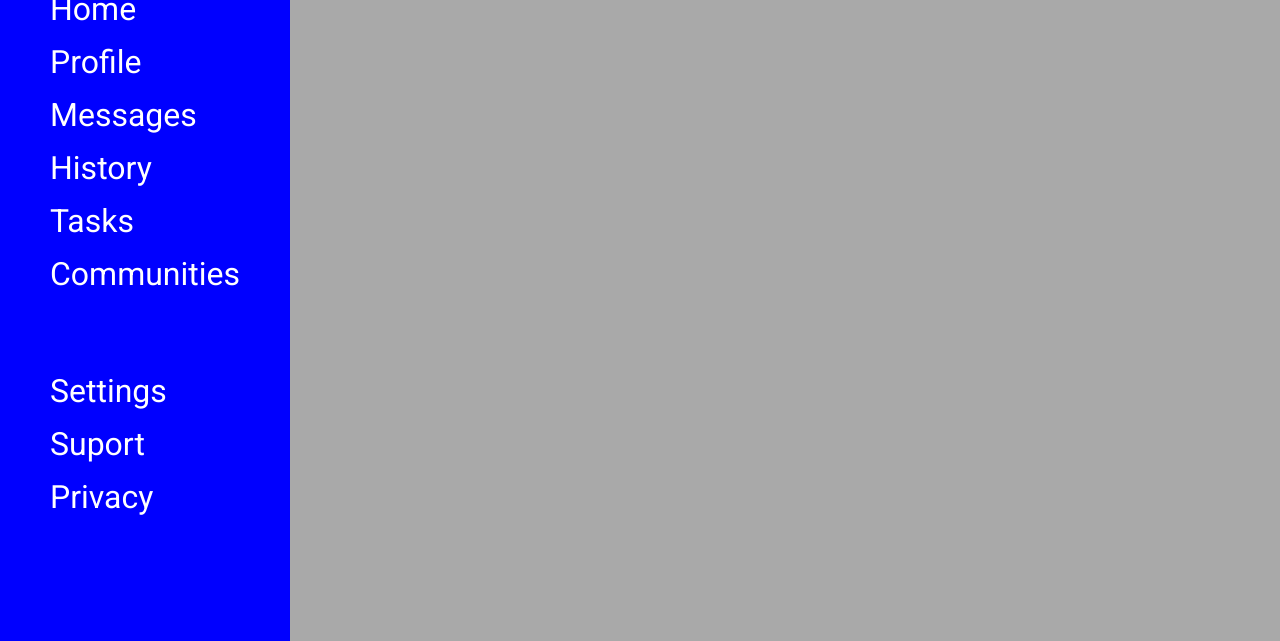
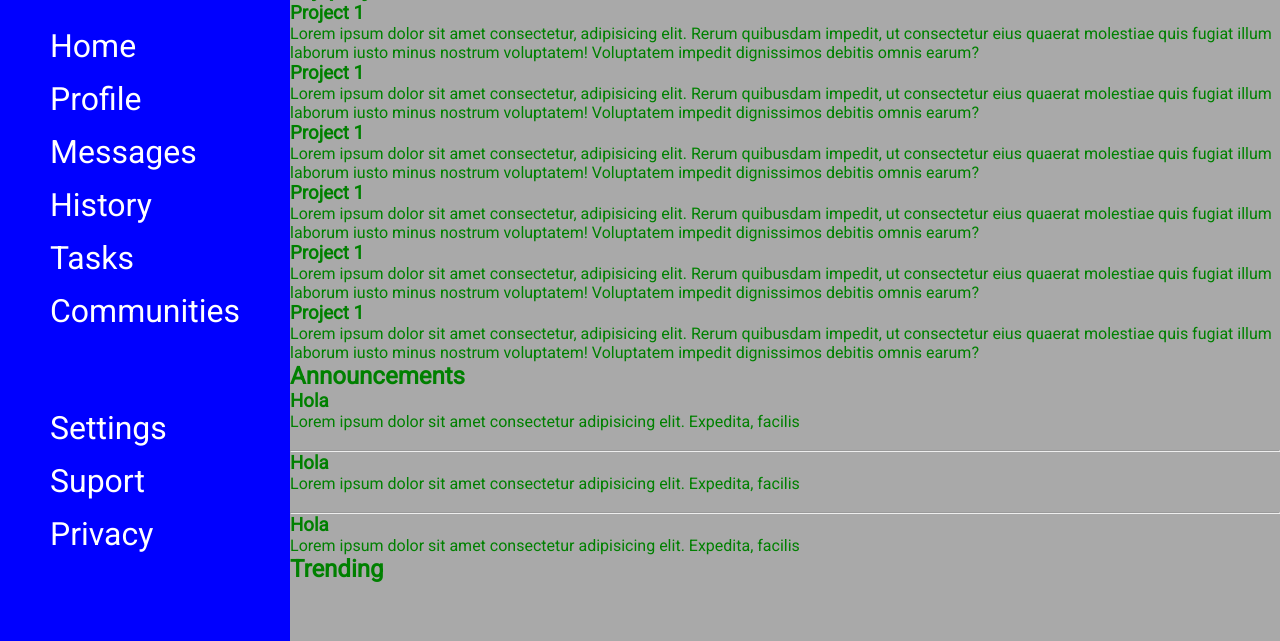
Before and after one commit to JuanGuerrero09/dashboard, a plain HTML site: page index.html in a window 1280 px wide. Shown: the part 159-800 px from the top of the page. Drawn offline with Linux system fonts and the light colour scheme.

Commit message:
carts added

```diff
--- a/index.html
+++ b/index.html
@@ -7,7 +7,7 @@
     <title>Dashboard</title>
     <link rel="stylesheet" href="style.css">
     <link rel="stylesheet" href="https://fonts.googleapis.com/css2?family=Roboto">
-
+    <link rel="stylesheet" href="https://cdnjs.cloudflare.com/ajax/libs/font-awesome/6.2.1/css/all.min.css" integrity="sha512-MV7K8+y+gLIBoVD59lQIYicR65iaqukzvf/nwasF0nqhPay5w/9lJmVM2hMDcnK1OnMGCdVK+iQrJ7lzPJQd1w==" crossorigin="anonymous" referrerpolicy="no-referrer" />
 </head>
 <body>
     <header>
@@ -39,7 +39,7 @@
     </header>
     <div class="sidebar">
         <div class="sidebar-section">
-            JDev
+            <h1>JDev</h1>
         </div>
         <div class="sidebar-section">
             <ul>
@@ -61,13 +61,53 @@
     </div>
     <main>
         <div class="projects">
-
+            <h2>My projects</h2>
+            <div class="container-cards">
+                <div class="card">
+                    <h3>Project 1</h3>
+                    <p>Lorem ipsum dolor sit amet consectetur, adipisicing elit. Rerum quibusdam impedit, ut consectetur eius quaerat molestiae quis fugiat illum laborum iusto minus nostrum voluptatem! Voluptatem impedit dignissimos debitis omnis earum?</p>
+                </div>
+                <div class="card">
+                    <h3>Project 1</h3>
+                    <p>Lorem ipsum dolor sit amet consectetur, adipisicing elit. Rerum quibusdam impedit, ut consectetur eius quaerat molestiae quis fugiat illum laborum iusto minus nostrum voluptatem! Voluptatem impedit dignissimos debitis omnis earum?</p>
+                </div>
+                <div class="card">
+                    <h3>Project 1</h3>
+                    <p>Lorem ipsum dolor sit amet consectetur, adipisicing elit. Rerum quibusdam impedit, ut consectetur eius quaerat molestiae quis fugiat illum laborum iusto minus nostrum voluptatem! Voluptatem impedit dignissimos debitis omnis earum?</p>
+                </div>
+                <div class="card">
+                    <h3>Project 1</h3>
+                    <p>Lorem ipsum dolor sit amet consectetur, adipisicing elit. Rerum quibusdam impedit, ut consectetur eius quaerat molestiae quis fugiat illum laborum iusto minus nostrum voluptatem! Voluptatem impedit dignissimos debitis omnis earum?</p>
+                </div>
+                <div class="card">
+                    <h3>Project 1</h3>
+                    <p>Lorem ipsum dolor sit amet consectetur, adipisicing elit. Rerum quibusdam impedit, ut consectetur eius quaerat molestiae quis fugiat illum laborum iusto minus nostrum voluptatem! Voluptatem impedit dignissimos debitis omnis earum?</p>
+                </div>
+                <div class="card">
+                    <h3>Project 1</h3>
+                    <p>Lorem ipsum dolor sit amet consectetur, adipisicing elit. Rerum quibusdam impedit, ut consectetur eius quaerat molestiae quis fugiat illum laborum iusto minus nostrum voluptatem! Voluptatem impedit dignissimos debitis omnis earum?</p>
+                </div>
+            </div>
         </div>
         <div class="announcements">
+            <h2>Announcements</h2>
+            <div class="card small">
+                <h3>Hola</h3>
+                <p>Lorem ipsum dolor sit amet consectetur adipisicing elit. Expedita, facilis
+                </p>
+                <br>
+                <hr>
+                <h3>Hola</h3>
+                <p>Lorem ipsum dolor sit amet consectetur adipisicing elit. Expedita, facilis </p>
+                <br>
+                <hr>
+                <h3>Hola</h3>
+                <p>Lorem ipsum dolor sit amet consectetur adipisicing elit. Expedita, facilis </p>
 
+            </div>
         </div>
         <div class="trending">
-
+            <h2>Trending</h2>
         </div>
     </main>
 </body>
```
